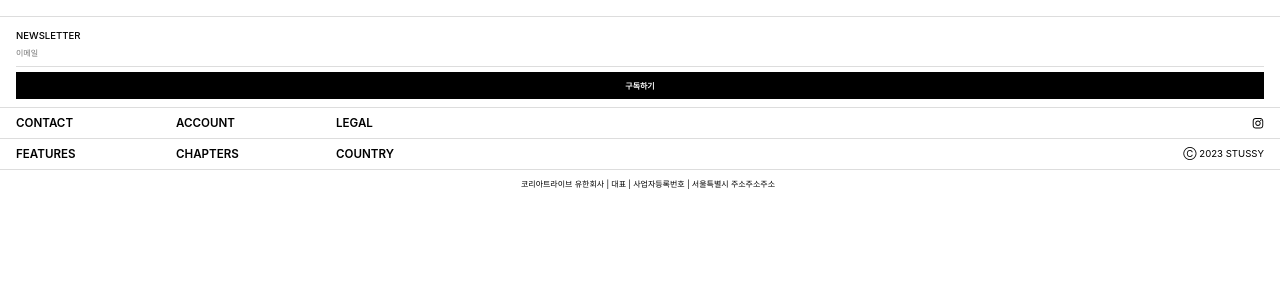
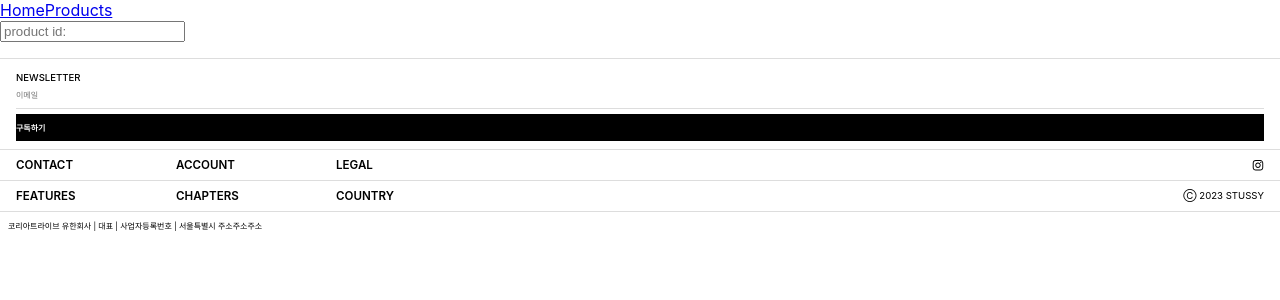
Before and after one commit to WebNorminette/shopping_mall, a React (Create React App) app: page /products in a window 1280 px wide. Shown: the top 300 px of the page. Built offline with nearby package versions, Linux system fonts and the light colour scheme.

Commit message:
[FEAT] : Creating a Basic Navigation Structure

```diff
--- a/package.json
+++ b/package.json
@@ -12,6 +12,7 @@
     "@types/react-dom": "^18.2.7",
     "react": "^18.2.0",
     "react-dom": "^18.2.0",
+    "react-router-dom": "^6.15.0",
     "react-scripts": "5.0.1",
     "styled-components": "^6.0.7",
     "typescript": "^4.9.5",
--- a/src/App.tsx
+++ b/src/App.tsx
@@ -1,13 +1,24 @@
-import React from "react";
-import "./App.css";
-import Footer from "./components/Footer";
+import { createBrowserRouter, RouterProvider } from 'react-router-dom';
+import Home from './pages/Home';
+import Products from './pages/Products';
+import NotFound from './pages/NotFound';
+import Root from './pages/Root';
+import ProductDetail from './pages/ProductDetail';
 
-function App() {
-  return (
-    <div className="App">
-      <Footer />
-    </div>
-  );
+const router = createBrowserRouter([
+  {
+    path: '/',
+    element: <Root />,
+    errorElement: <NotFound />,
+    children: [
+      { index: true, element: <Home /> },
+      { path: '/products', element: <Products /> },
+      { path: '/products/:productId', element: <ProductDetail /> },
+      { path: '/products/:productId', element: <ProductDetail /> },
+    ],
+  },
+]);
+
+export default function App() {
+  return <RouterProvider router={router} />;
 }
-
-export default App;
--- /dev/null
+++ b/src/components/Navbar.tsx
@@ -0,0 +1,10 @@
+import { Link } from 'react-router-dom';
+
+export default function Navbar() {
+  return (
+    <nav>
+      <Link to="/">Home</Link>
+      <Link to="/products">Products</Link>
+    </nav>
+  );
+}
--- /dev/null
+++ b/src/pages/Home.tsx
@@ -0,0 +1,3 @@
+export default function Home() {
+  return <div>Home</div>;
+}
--- /dev/null
+++ b/src/pages/NotFound.tsx
@@ -0,0 +1,3 @@
+export default function NotFound() {
+  return <div>Not Found</div>;
+}
--- /dev/null
+++ b/src/pages/ProductDetail.tsx
@@ -0,0 +1,6 @@
+import { useParams } from 'react-router-dom';
+
+export default function ProductDetail() {
+  const { productId } = useParams();
+  return <div>About : {productId}</div>;
+}
--- /dev/null
+++ b/src/pages/Products.tsx
@@ -0,0 +1,29 @@
+import { useState } from 'react';
+import { useNavigate } from 'react-router-dom';
+
+export default function Products() {
+  const navigate = useNavigate();
+  const [text, setText] = useState<string>('');
+
+  const handleChange = (e: React.ChangeEvent<HTMLInputElement>) => {
+    setText(e.target.value);
+  };
+  const handleSubmit = (e: React.FormEvent) => {
+    e.preventDefault();
+    setText('');
+    navigate(`/products/${text}`);
+  };
+
+  return (
+    <div>
+      <form onSubmit={handleSubmit}>
+        <input
+          type="text"
+          placeholder="product id:"
+          value={text}
+          onChange={handleChange}
+        />
+      </form>
+    </div>
+  );
+}
--- /dev/null
+++ b/src/pages/Root.tsx
@@ -0,0 +1,13 @@
+import Footer from '../components/Footer';
+import Navbar from '../components/Navbar';
+import { Outlet } from 'react-router-dom';
+
+export default function Root() {
+  return (
+    <>
+      <Navbar />
+      <Outlet />
+      <Footer />
+    </>
+  );
+}
```
Also changed, not shown: 1 other file (tests, documents, lock files or other folders).
